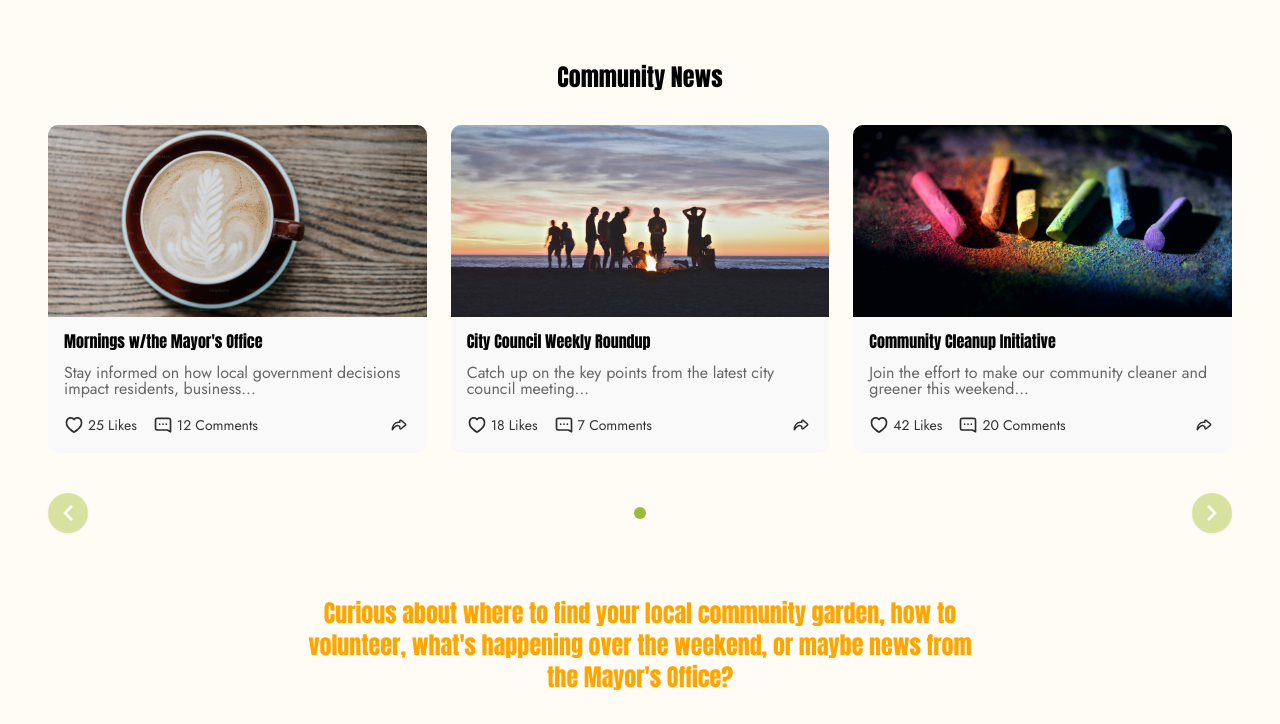
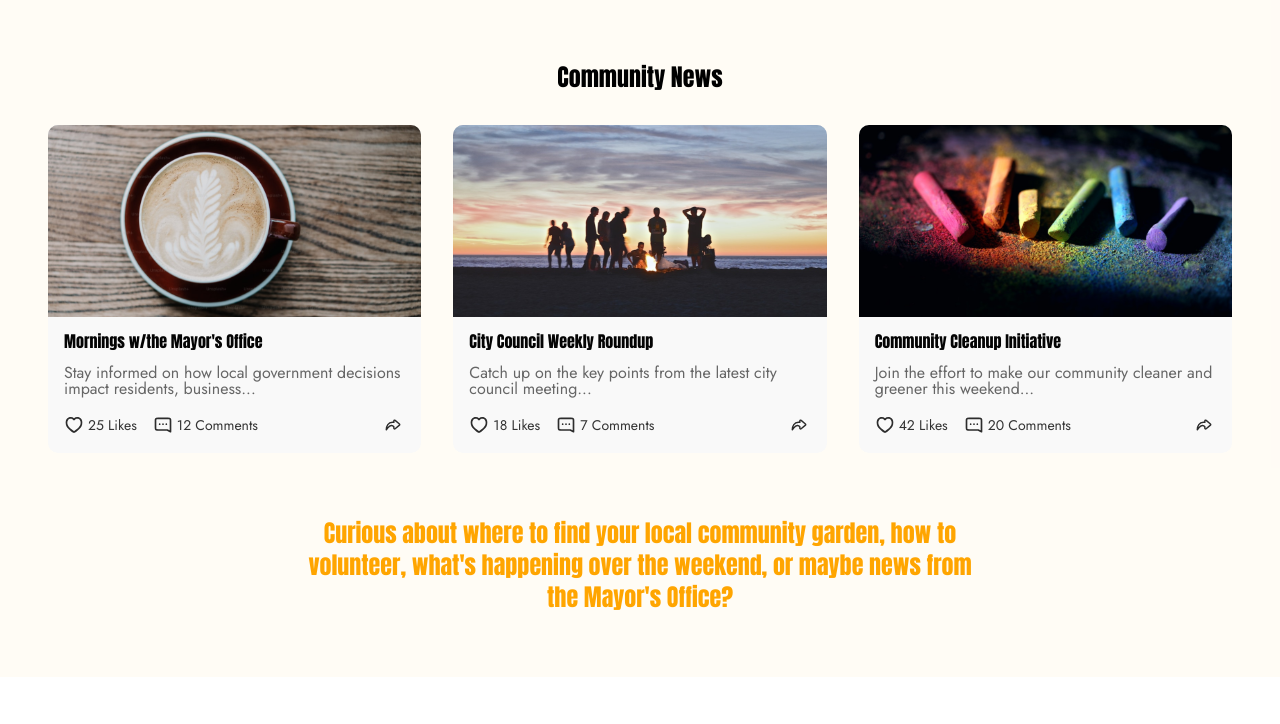
Before and after one commit to arun0580/getcurious, a React (Vite) app: page /community in a window 1280 px wide. Shown: the part 2327-3051 px from the top of the page. Built offline with nearby package versions, Linux system fonts and the light colour scheme.

Commit message:
border added with icons

```diff
--- a/src/screens/Community.jsx
+++ b/src/screens/Community.jsx
@@ -326,20 +326,24 @@ export const Community = () => {
             Community News
           </motion.h3>
 
-          <div className="relative mt-8 flex justify-center items-center">
-            <div className="flex gap-6 w-full max-w-7xl justify-center">
-              {visibleNews.map((news) => (
           <motion.div
+            className="grid grid-cols-1 md:grid-cols-2 lg:grid-cols-3 gap-8 mt-8"
+            initial="hidden"
+            whileInView="visible"
+            viewport={{ once: true }}
+            variants={{
+              hidden: {},
+              visible: { transition: { staggerChildren: 0.2 } },
+            }}
+          >
+            {communityNews.map((news) => (
+              <motion.article
                 key={news.id}
-                  className={`w-full ${
-                    newsPerPage === 3 ? "max-w-[32%]" : "max-w-md"
-                  }`}
-                  initial={{ opacity: 0, x: 80 }}
-                  animate={{ opacity: 1, x: 0 }}
-                  transition={{ duration: 0.5 }}
-                >
-                  <motion.article
-                    className="flex flex-col bg-[#f9f9f9] rounded-[10px] border border-[#ececec] overflow-hidden"
+                className="flex flex-col bg-[#f9f9f9] rounded-[10px] border border-[#ececec] border-0 overflow-hidden"
+                variants={{
+                  hidden: { opacity: 0, y: 40 },
+                  visible: { opacity: 1, y: 0, transition: { duration: 0.6 } },
+                }}
                 whileHover={{
                   scale: 1.02,
                   boxShadow: "0px 6px 20px rgba(0,0,0,0.1)",
@@ -382,42 +386,8 @@ export const Community = () => {
                   </div>
                 </div>
               </motion.article>
+            ))}
           </motion.div>
-              ))}
-            </div>
-          </div>
-          <div className="flex items-center justify-between gap-4 mt-10 w-full max-w-7xl mx-auto">
-            <button
-              className="bg-[#b3c94e] hover:bg-[#a0b83c] rounded-full shadow flex items-center justify-center w-10 h-10 transition border-0 cursor-pointer disabled:opacity-50"
-              onClick={handlePrev}
-              aria-label="Previous"
-              disabled={currentNewsIndex === 0}
-            >
-              <FaChevronLeft className="text-white text-lg" />
-            </button>
-            <div className="flex gap-2">
-              {[...Array(communityNews.length - newsPerPage + 1)].map(
-                (_, idx) => (
-                  <button
-                    key={idx}
-                    className={`w-3 h-3 rounded-full border-0 cursor-pointer ${
-                      idx === currentNewsIndex ? "bg-[#98bb3c]" : "bg-[#ececec]"
-                    }`}
-                    onClick={() => setCurrentNewsIndex(idx)}
-                    aria-label={`Go to news set ${idx + 1}`}
-                  />
-                )
-              )}
-            </div>
-            <button
-              className="bg-[#b3c94e] hover:bg-[#a0b83c] rounded-full shadow flex items-center justify-center w-10 h-10 transition border-0 cursor-pointer disabled:opacity-50"
-              onClick={handleNext}
-              aria-label="Next"
-              disabled={currentNewsIndex === maxIndex}
-            >
-              <FaChevronRight className="text-white text-lg" />
-            </button>
-          </div>
 
           {/* Outro Text */}
           <motion.p
@@ -505,7 +475,10 @@ export const Community = () => {
                     },
                   }}
                 >
-                  <div className="w-[90px] h-[90px] flex items-center justify-center rounded-full border-2 border-[#98bb3c] bg-white relative p-5">
+                  <div
+                    className="w-[90px] h-[90px] flex items-center justify-center rounded-full border-2 border-[#98bb3c] bg-white relative p-5"
+                    style={{ borderStyle: "solid" }}
+                  >
                     <img
                       src={category.icon}
                       alt={category.name}
```
Lines whose indentation alone changed are shown as unchanged.
